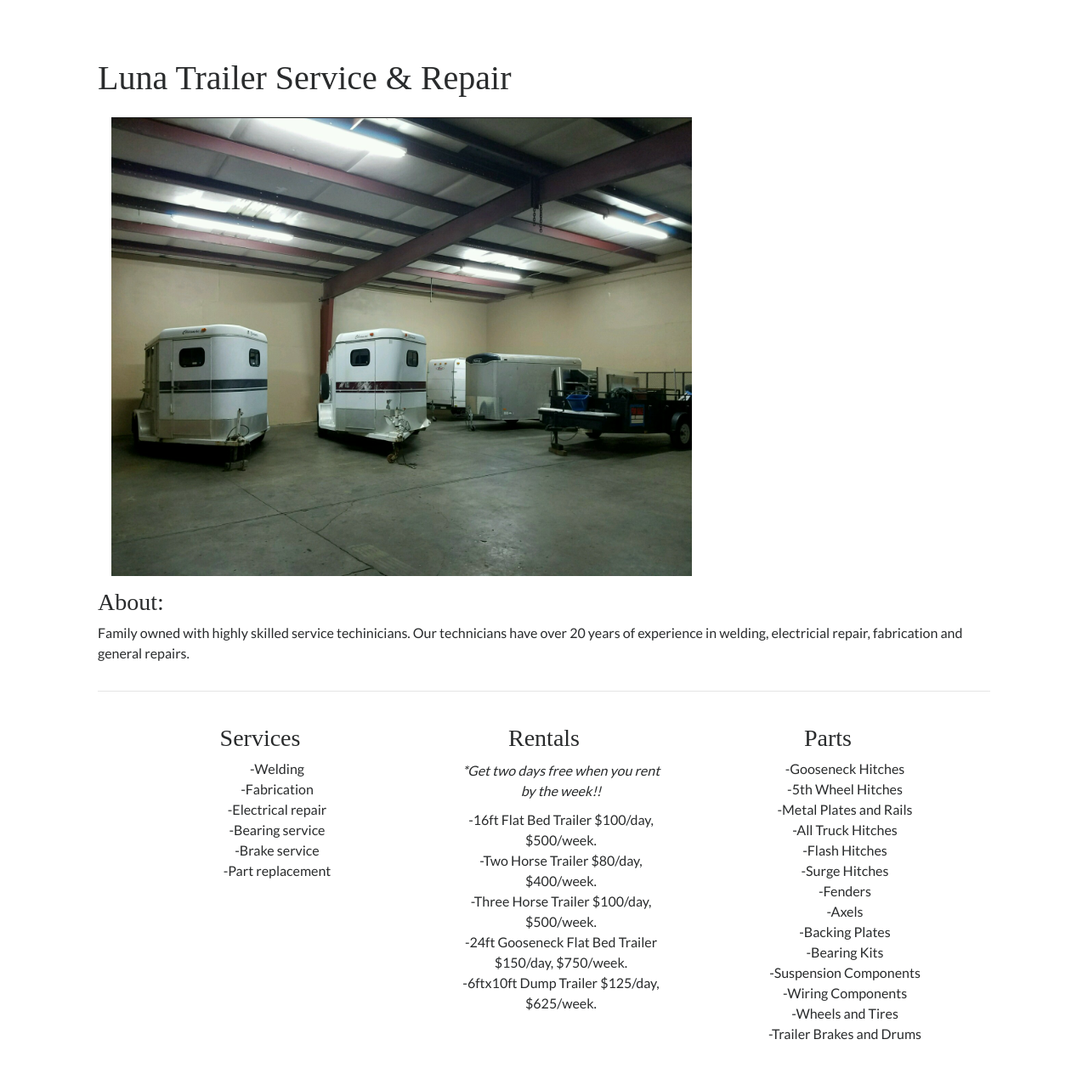
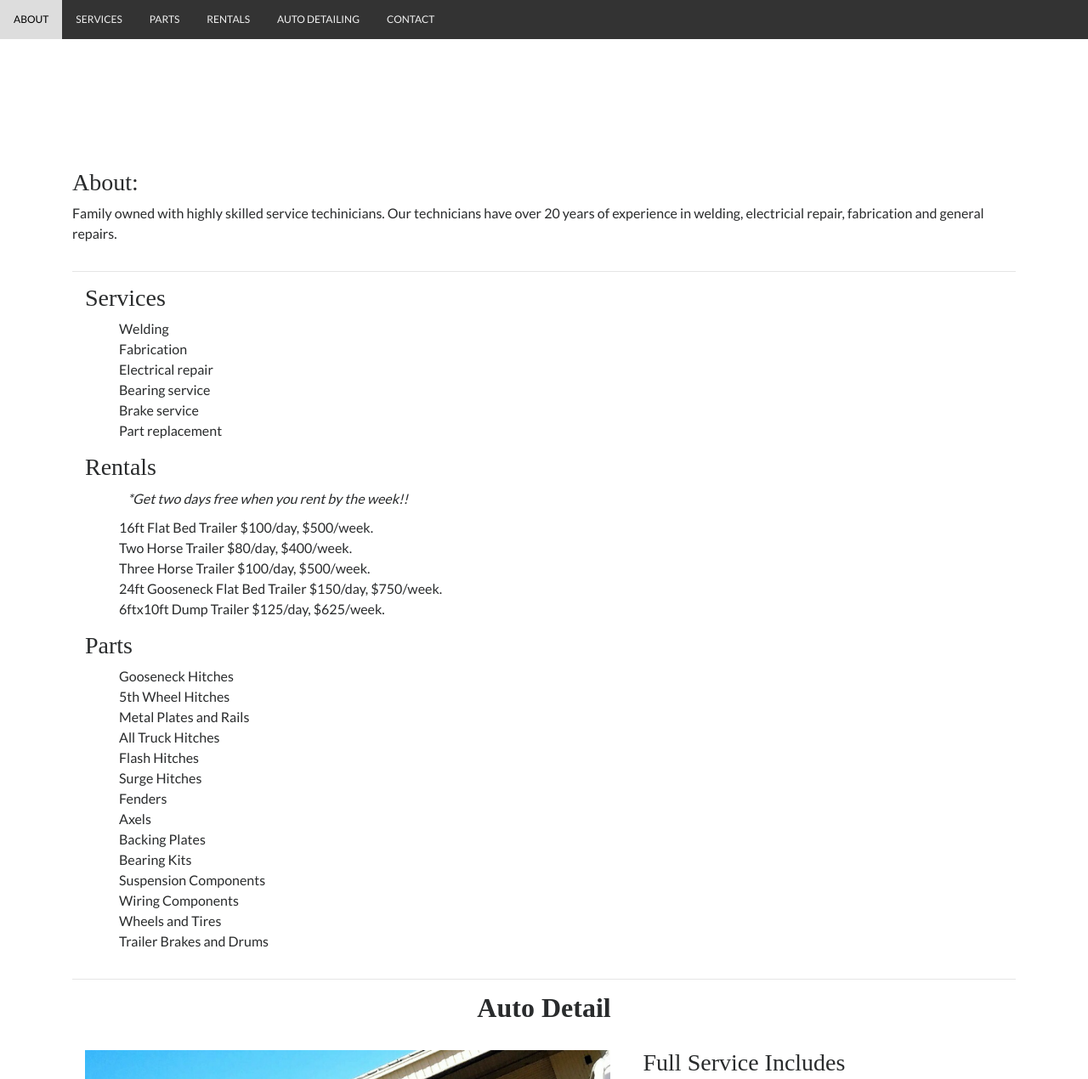
Before and after one commit to amandabukur/luna_trailer_service, a plain HTML site: page index.html in a window 1280 px wide. Shown: the top 1270 px of the page at 85% size. Drawn offline with nearby package versions, Linux system fonts and the light colour scheme; a script that the page names is missing; a web font is replaced by a local one.

Commit message:
addded nav bar

```diff
--- a/css/style.css
+++ b/css/style.css
@@ -7,17 +7,59 @@ h1, h2, h3, h4 {
 
 body {
 		font-family: 'Lato', sans-serif;
-        max-width: 1080px;
-        margin: auto;
-		padding-top: 70px;
+        /*max-width: 1080px;*/
+        width: auto;
+        margin: 0px;
 }
+
+/*.container{
+    width: auto;
+    margin: 0;
+}*/
 
 * {
     box-sizing: border-box;
 }
 
 /* Site Navigation----------------------------------------------------------------*/
+/* Add a black background color to the top navigation */
+#myTopnav{
+    background-color: #333;
+    width: 100%;
+    z-index: 2;
+    position: absolute;
+    left: 0px;
+    top: 0px;
+}
 
+.topnav {
+    background-color: #333;
+    overflow: hidden;
+}
+
+/* Style the links inside the navigation bar */
+.topnav a {
+    float: left;
+    display: block;
+    color: #f2f2f2;
+    text-align: center;
+    padding: 14px 16px;
+    text-decoration: none;
+    font-size: 12px;
+}
+
+/* Change the color of links on hover */
+.topnav a:hover {
+    background-color: #ddd;
+    color: black;
+}
+
+/* Add a color to the active/current link */
+.topnav a.active {
+    background-color: #4CAF50;
+    color: white;
+}
+/*end site navigation*/
 
 
 br {
--- a/index.html
+++ b/index.html
@@ -16,13 +16,22 @@
 
 <body>
 
+
+        <div class="row">
+            <div class="topnav" id="myTopnav">
+              <a href="#about">ABOUT</a>
+               <a href="#services">SERVICES</a>
+               <a href="#parts">PARTS</a>
+              <a href="#rentals">RENTALS</a>
+              <a href="#autodet">AUTO DETAILING</a>
+              <a href="#contact">CONTACT</a>
+            </div>
+        </div>
 <div class="container">
-        <h1>Luna Trailer Service & Repair</h1>
-        <div class="row">
-
-
-            <div class="col-sm-12">
-                <img class="img-fluid p-3" src="images/trailers.png">
+        <!-- <h1>Luna Trailer Service & Repair</h1> -->
+        <div class="row" style="padding-top:200px;">
+            <div class="col-sm-12" id="about">
+                <!-- <img class="img-fluid p-3" src="images/trailers.png"> -->
                 <h3>About:</h3>
 
                 <p>Family owned with highly skilled service techinicians. Our technicians have over 20 years of experience in welding, electricial repair, fabrication and general repairs.</p>
@@ -32,57 +41,67 @@
 
         <hr>
 <!-- Services -->
-        <div class="container">
-            <div class="row text-center p-4">
-                <div class="col-sm-4">
+        <div class="container" id="services">
+            <div class="row">
+                <div class="col-sm-12">
                     <h3 class="">Services</h3>
                     <ul>
-                        <li>-Welding</li>
-                        <li>-Fabrication</li>
-                        <li>-Electrical repair</li>
-                        <li>-Bearing service</li>
-                        <li>-Brake service</li>
-                        <li>-Part replacement</li>
+                        <li>Welding</li>
+                        <li>Fabrication</li>
+                        <li>Electrical repair</li>
+                        <li>Bearing service</li>
+                        <li>Brake service</li>
+                        <li>Part replacement</li>
                     </ul>
                 </div>
+            </div>
+        </div>
 <!-- Rentals -->
-                <div class="col-sm-4">
+<div class="container" id="rentals">
+    <div class="row">
+        <div class="col-sm-12">
             <h3>Rentals</h3>
             <ul>
                 <li class="nostylelist"><i>*Get two days free when you rent by the week!!</i></li>
-                        <li>-16ft Flat Bed Trailer $100/day, $500/week.</li>
-                        <li>-Two Horse Trailer $80/day, $400/week.</li>
-                        <li>-Three Horse Trailer $100/day, $500/week.</li>
-                        <li>-24ft Gooseneck Flat Bed Trailer $150/day, $750/week.</li>
-                        <li>-6ftx10ft Dump Trailer $125/day, $625/week.</li>
-                    </ul>
-                </div>
-<!-- Parts -->
-                <div class="col-sm-4">
-                    <h3>Parts</h3>
-                    <ul>
-                        <li>-Gooseneck Hitches</li>
-                        <li>-5th Wheel Hitches</li>
-                        <li>-Metal Plates and Rails</li>
-                        <li>-All Truck Hitches</li>
-                        <li>-Flash Hitches</li>
-                        <li>-Surge Hitches</li>
-                        <li>-Fenders</li>
-                        <li>-Axels</li>
-                        <li>-Backing Plates</li>
-                        <li>-Bearing Kits</li>
-                        <li>-Suspension Components</li>
-                        <li>-Wiring Components</li>
-                        <li>-Wheels and Tires</li>
-                        <li>-Trailer Brakes and Drums</li>
+                <li>16ft Flat Bed Trailer $100/day, $500/week.</li>
+                <li>Two Horse Trailer $80/day, $400/week.</li>
+                <li>Three Horse Trailer $100/day, $500/week.</li>
+                <li>24ft Gooseneck Flat Bed Trailer $150/day, $750/week.</li>
+                <li>6ftx10ft Dump Trailer $125/day, $625/week.</li>
             </ul>
         </div>
     </div>
 </div>
 
+<!-- Parts -->
+<div class="container" id="parts">
+    <div class="row">
+        <div class="col-sm-12">
+            <h3>Parts</h3>
+            <ul>
+                <li>Gooseneck Hitches</li>
+                <li>5th Wheel Hitches</li>
+                <li>Metal Plates and Rails</li>
+                <li>All Truck Hitches</li>
+                <li>Flash Hitches</li>
+                <li>Surge Hitches</li>
+                <li>Fenders</li>
+                <li>Axels</li>
+                <li>Backing Plates</li>
+                <li>Bearing Kits</li>
+                <li>Suspension Components</li>
+                <li>Wiring Components</li>
+                <li>Wheels and Tires</li>
+                <li>Trailer Brakes and Drums</li>
+            </ul>
+        </div>
+    </div>
+</div>
+
+
         <hr>
 
-        <div class="container">
+        <div class="container" id="autodet">
             <div id="auto_detail">
               <h2><strong>Auto Detail</strong></h2>
             </div>
@@ -118,7 +137,7 @@
 
         <hr>
 
-        <div class="container">
+        <div class="container" id="contact">
             <div class="row  text-center">
                 <div class="col-sm-6">
                     <h4>Business Hours</h4>
```
Lines whose indentation alone changed are shown as unchanged.
